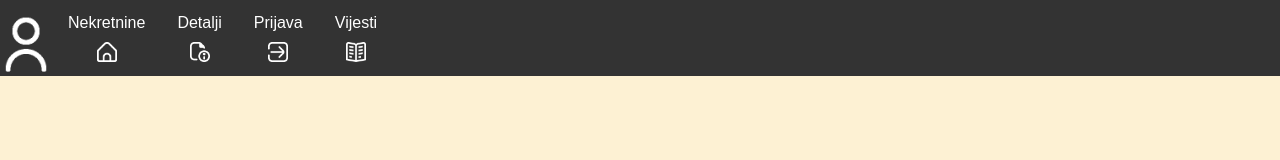
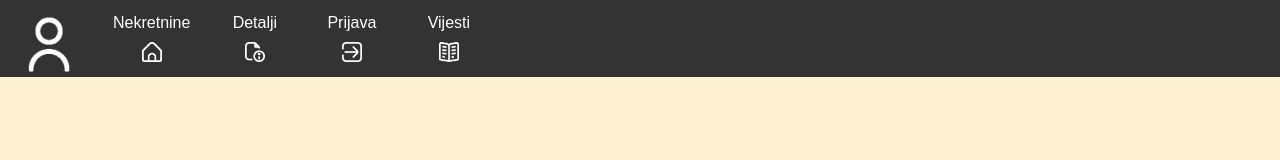
Before and after one commit to ekurtovic4/PropertiesWebApp, a plain HTML site: page projekat/html/meni.html in a window 1280 px wide. Drawn offline with Linux system fonts and the light colour scheme.

Commit message:
1. zadatak mini fix + komentar

```diff
--- a/projekat/css/meni.css
+++ b/projekat/css/meni.css
@@ -26,6 +26,11 @@
     padding-right: 16px;
     text-decoration: none;
     transition: color 0s linear;
+    min-width: 65px;
+    height: 63px;
+    display: flex;
+    flex-direction: column;
+    align-items: center;
 }
 
 li a:hover {
@@ -45,6 +50,5 @@
     padding-bottom: 14px;
     padding-top: 10px;
     transition: transform 1s linear;
-    margin: 0 auto;
     position: relative;
 }
--- a/projekat/komentari.txt
+++ b/projekat/komentari.txt
@@ -1,2 +1,5 @@
+Zadatak 1
+Inicijalni kod za ovaj zadatak se većinski koristi u traženoj nadogradnji, s tim da je potrebno dodati i dosta novog css koda. Postojeća struktura za meni preko liste je adekvatno rješenje. S druge strane, potencijalni problem je to što navigacija u meniju ne radi u potpunosti ispravno kada se on pokuša koristiti s drugih stranica izuzev s početne. Također, traženo rješenje koje kombinuje tekst i ikonice vizuelno možda nije i najbolje, ali ima smisla u okviru ovog zadatka.
+
 Zadatak 2
 U ovom zadatku se koristi čitav nekretnine.html i većina postojećeg nekretnine.css koda. Prednost postojećeg koda je što su pojedinačne "kartice" (div-ovi) za nekretnine već adekvatno napravljeni. Mana je to što je postojeće stiliziranje dosta vezano za veličinu individualnog div-a, pa je stoga potrebno prilično obratiti pažnju na usklađivanje novog css koda s tim nakon prelaska na display:flex. Također, tip-nekretnine div nema centralno poravnanje svojih elemenata, što se ispostavlja potrebnim prilikom izmjena. Konačno, smatram da je u ovom slučaju display:grid ipak bolje rješenje nego display:flex, s obzirom na pravilnost strukture koja se prikazuje. Također, slike u okviru nekretnina su bile postavljene na određenu veličinu, te je imalo više smisla dodati object-fit:cover kako iste ne bi izgledale deformisano.
```
